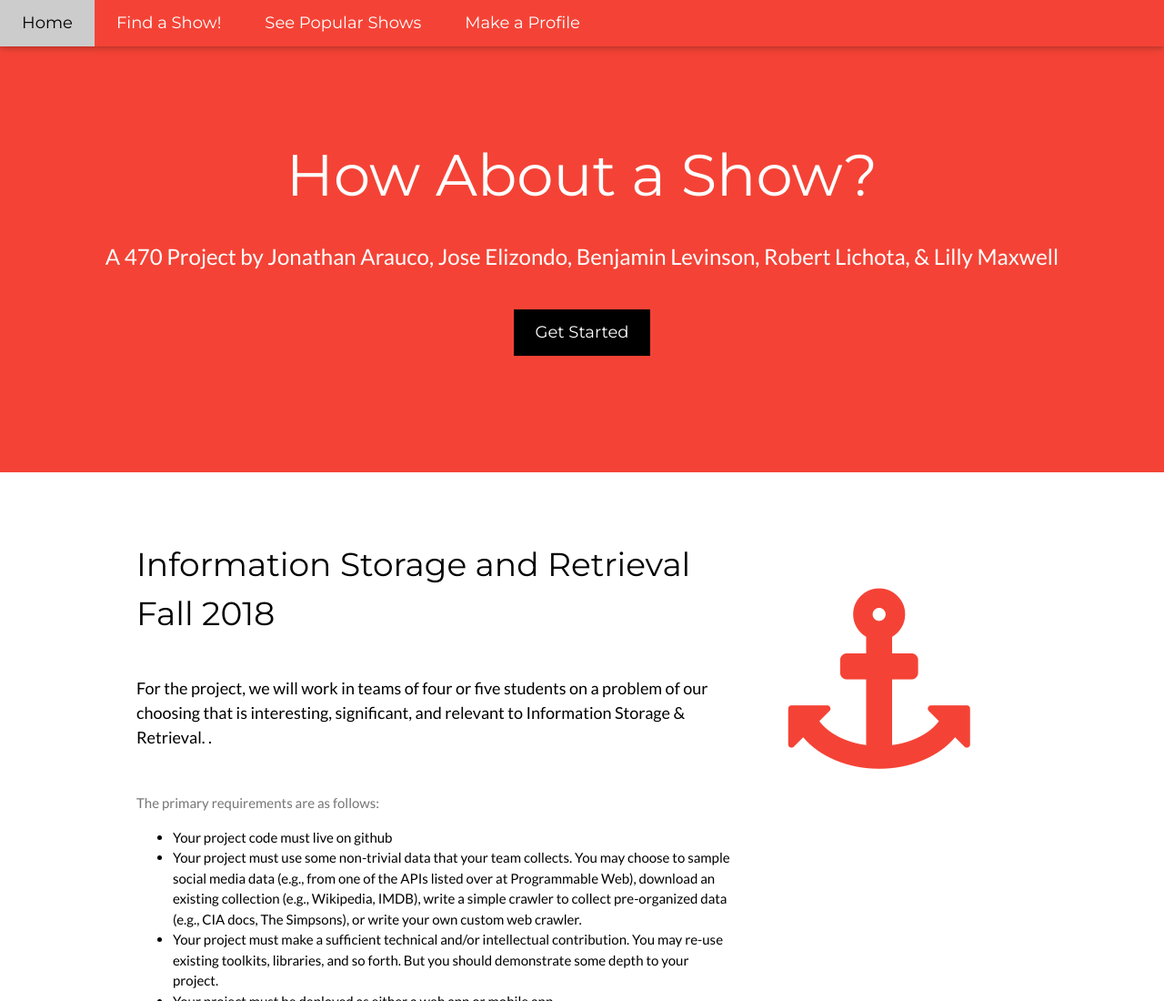
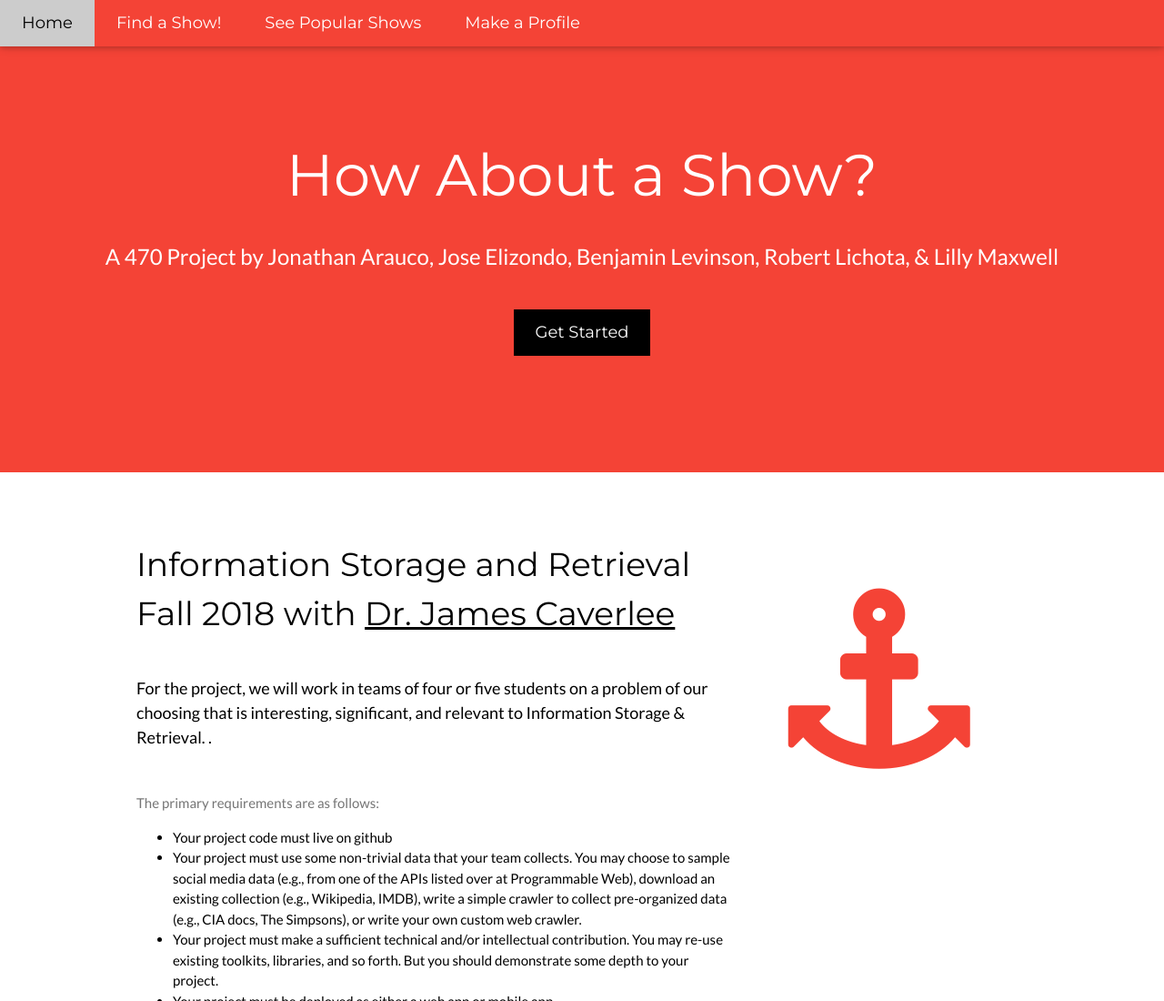
Before and after one commit to JElizondo033/470-Project, a plain HTML site: page index.html in a window 1280 px wide. Shown: the top 1100 px of the page at 91% size. Drawn offline with nearby package versions, Linux system fonts and the light colour scheme.

Commit message:
Linked Cav's Profile
Cause why not?

```diff
--- a/index.html
+++ b/index.html
@@ -39,7 +39,7 @@
 <div class="w3-row-padding w3-padding-64 w3-container">
   <div class="w3-content">
     <div class="w3-twothird">
-      <h1>Information Storage and Retrieval Fall 2018</h1>
+      <h1>Information Storage and Retrieval Fall 2018 with <a href="http://faculty.cse.tamu.edu/caverlee/">Dr. James Caverlee</a></h1>
       <h5 class="w3-padding-32">For the project, we will work in teams of four or five students on a problem of our choosing that is interesting, significant, and relevant to Information Storage & Retrieval. .</h5>
 
       <p class="w3-text-grey">The primary requirements are as follows:
```
